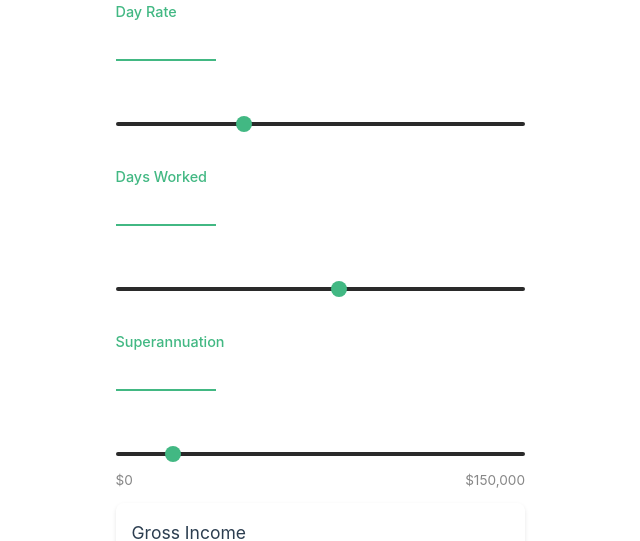
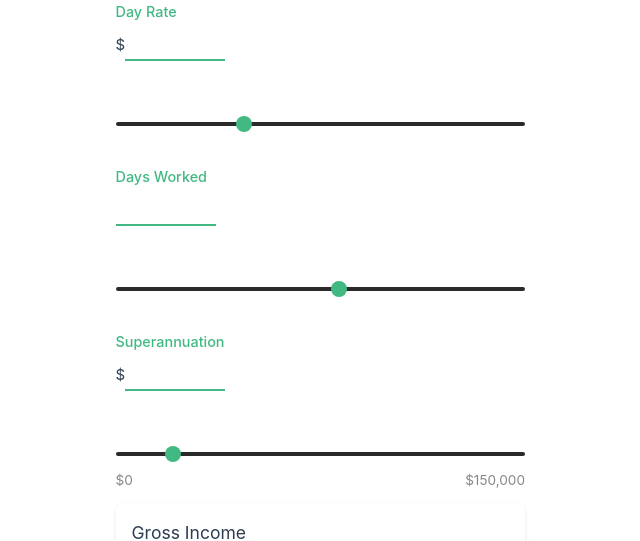
Before and after one commit to dodgycode/AuContractorCalc, a Vue app in the folder ContractorTakehomeCalc/: page / in a window 1280 px wide. Shown: the top 541 px of the page, without its empty margins (115-755 px from the left). Built offline with nearby package versions, Linux system fonts and the light colour scheme.

Commit message:
Dollars on inputs

```diff
--- a/ContractorTakehomeCalc/src/components/inputs/DayRateInput.vue
+++ b/ContractorTakehomeCalc/src/components/inputs/DayRateInput.vue
@@ -1,7 +1,7 @@
 <template>
     <div class="input-group">
       <label class="range-label">Day Rate</label>
-      <input
+      $<input
         type="number"
         v-model="localValue"
         @input="updateValue"
--- a/ContractorTakehomeCalc/src/components/inputs/SuperInput.vue
+++ b/ContractorTakehomeCalc/src/components/inputs/SuperInput.vue
@@ -1,7 +1,7 @@
 <template>
     <div class="input-group">
       <label class="range-label">Superannuation</label>
-      <input
+      $<input
         type="number"
         v-model="localValue"
         @input="updateValue"
```
